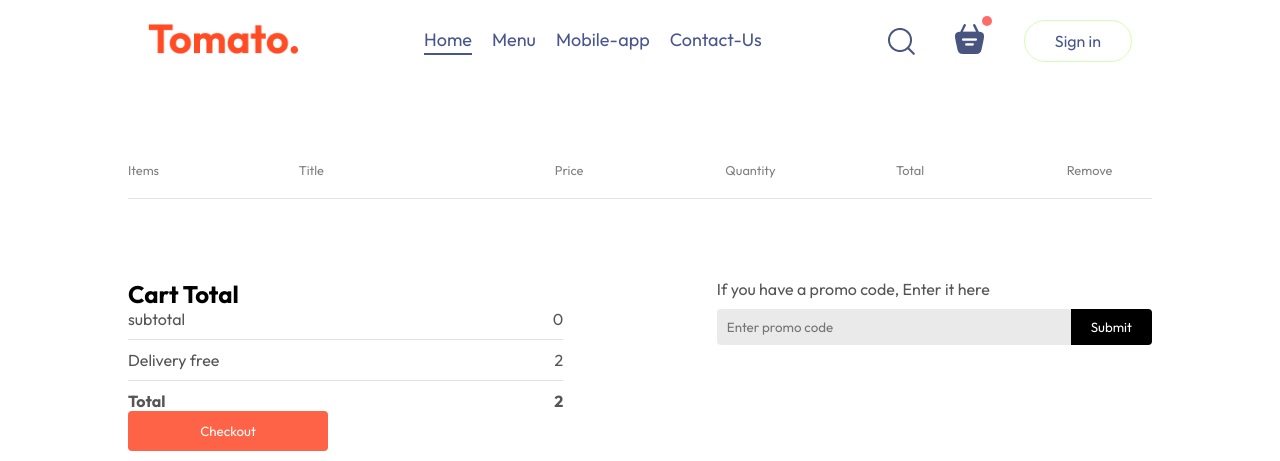
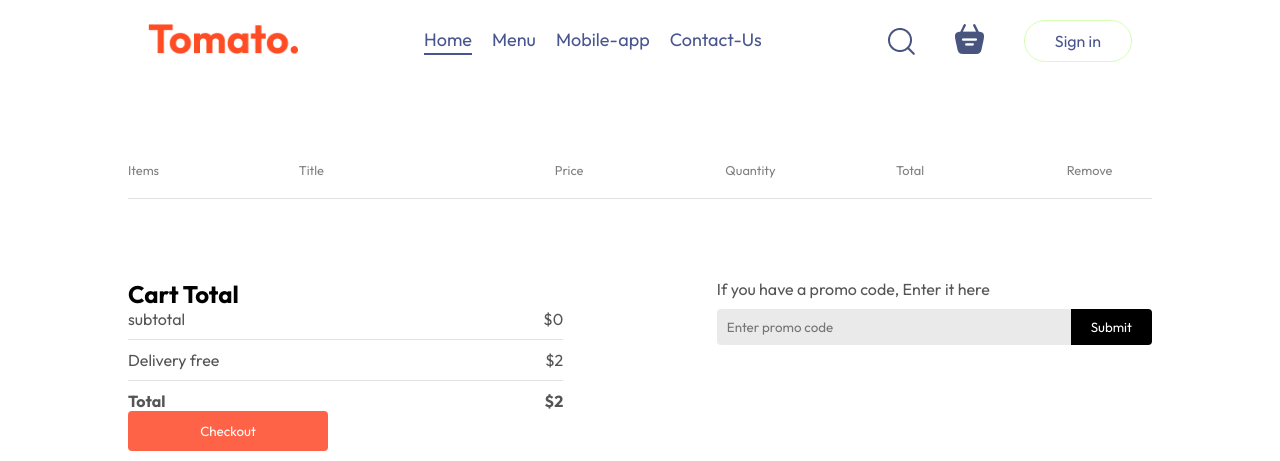
Before and after one commit to Boniadgithub/Food-delivery-web, a React (Vite) app: page /cart in a window 1280 px wide. Shown: the top 461 px of the page. Built offline with nearby package versions, Linux system fonts and the light colour scheme.

Commit message:
add functionality for the cart notification

```diff
--- a/src/components/Navbar/Navbar.jsx
+++ b/src/components/Navbar/Navbar.jsx
@@ -2,11 +2,13 @@
 import './Navbar.css'
 import {assets} from '../../assets/assets'
 import { Link } from 'react-router-dom';
+import { useContext } from 'react';
+import { StoreContext } from '../../context/StoreContext';
 const Navbar = ({setShowLogin}) => {
 
   const [menu, setMenu] = useState("home");
 
-
+  const {getTotalCartAmount} = useContext(StoreContext);
 
   return (
     <div className='navbar'>
@@ -21,7 +23,7 @@
          <img src={assets.search_icon} alt='' className=''/>
       <div className='navbar-search-icon'>
         <Link to="/cart"><img src={assets.basket_icon} alt='' className=''/></Link>
-        <div className='dot'></div>
+        <div className={getTotalCartAmount() === 0? "":"dot"}></div>
       </div>
       <button onClick={()=>setShowLogin(true)}>Sign in</button>
       </div>
--- a/src/pages/Cart/Cart.jsx
+++ b/src/pages/Cart/Cart.jsx
@@ -43,17 +43,17 @@
         <div>
           <div className='cart-total-detail'>
             <p>subtotal</p>
-            <p>{getTotalCartAmount()}</p>
+            <p>${getTotalCartAmount()}</p>
           </div>
           <hr/>
           <div className='cart-total-detail'>
             <p>Delivery free</p>
-            <p>{2}</p>
+            <p>${2}</p>
           </div>
           <hr/>
           <div className='cart-total-detail'>
              <b>Total</b>
-             <b>{getTotalCartAmount()+2}</b>
+             <b>${getTotalCartAmount()+2}</b>
           </div>
         </div>
         <button className='cart-checkout'>Checkout</button>
```
